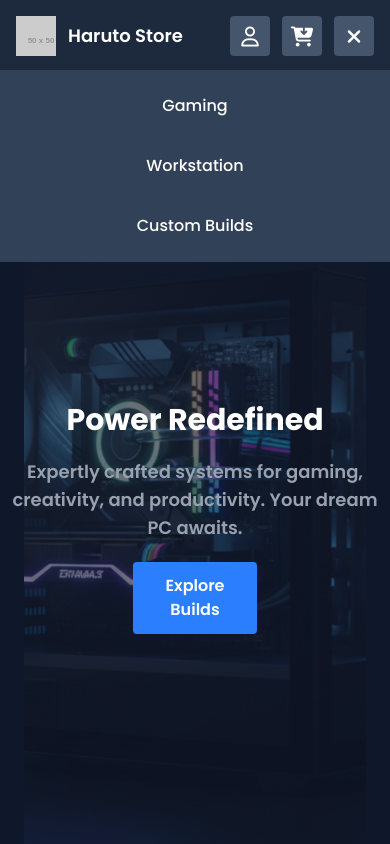
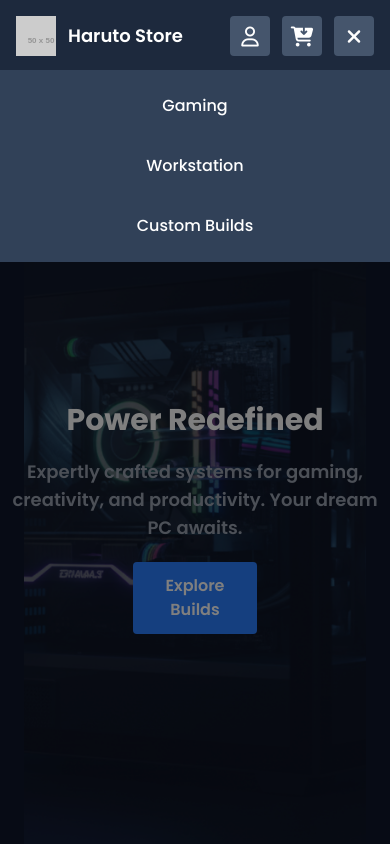
Before and after one commit to Haruto2804/landing-page-PC, a website: page index.html in a window 390 px wide. Both pictures are taken after a click on the label 354 px from the left and 36 px from the top of the page. Shown: the top 844 px of the page. Drawn offline with nearby package versions, Linux system fonts and the light colour scheme; files that its build step writes are made by us from their sources; placeholder pictures from the web are drawn by us; files whose address does not match are found by name.

Commit message:
feat (body): add overlay when we click hamburger menu to open mobile-nav

```diff
--- a/index.html
+++ b/index.html
@@ -19,11 +19,18 @@
       transform: translateX(0);
       opacity: 1;
     }
+    #overlay {
+      display: none;
+    }
+    #overlay.openOverlay {
+      display: block;
+    }
     </style>
 </head>
 
 
 <body class="bg-slate-900">
+  <div id = "overlay" class = "fixed top-0 bottom-0 right-0 left-0 bg-black/50 z-2"></div>
   <div class=" root z-600 bg-slate-900 w-full text-base mx-auto font-Poppins">
     <header id="header" class="bg-slate-800 flex justify-between items-center p-4 border-b border-gray-500
     fixed top-0 right-0 left-0 z-500
--- a/src/js/main.js
+++ b/src/js/main.js
@@ -1,11 +1,14 @@
 const mobileNavElement = document.getElementById("mobile-nav");
 const menuToggleElement = document.getElementById("menu-toggle");
+const overlayElement = document.getElementById('overlay');
 console.log(menuToggleElement)
 let isClicked = false;
 menuToggleElement.addEventListener('click', (e) => {
   isClicked = !isClicked;
   console.log(isClicked);
   mobileNavElement.classList.toggle('display');
+  overlayElement.classList.toggle('openOverlay');
+
   if (isClicked) {
     menuToggleElement.innerHTML = '<i class="animate-bounce fa-solid fa-xmark fa-lg" style="color: #ffffff;"></i>';
   } else {
```
